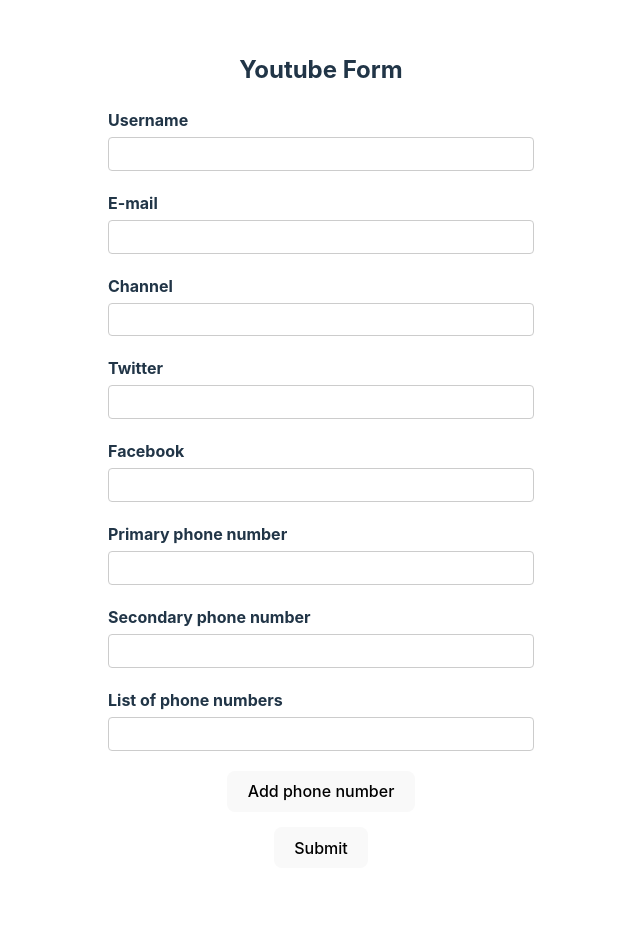
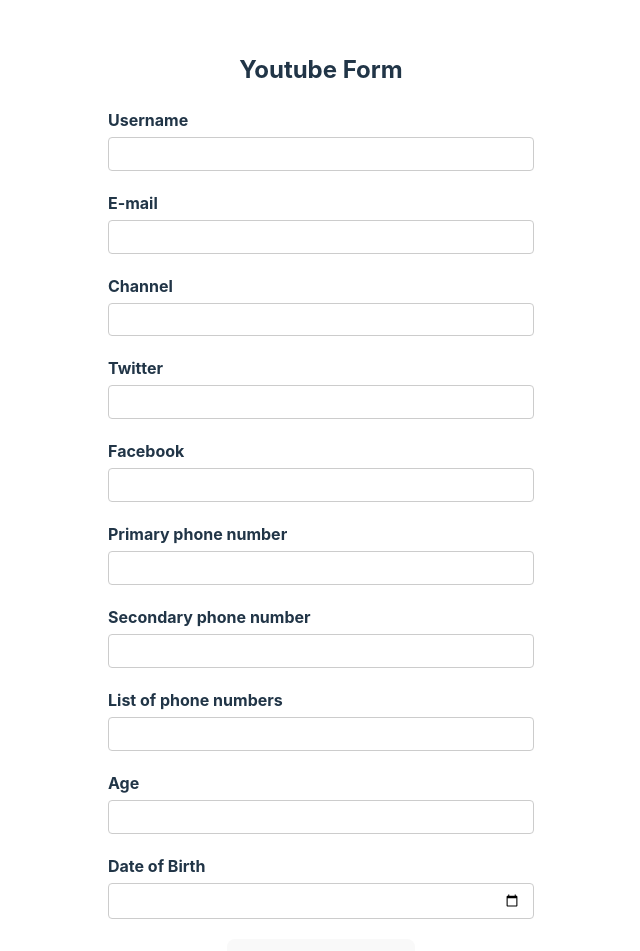
Before and after one commit to amandeep90s/react-hook-form-tutorial, a React (Vite) app: page / in a window 1280 px wide. Shown: the top 951 px of the page, without its empty margins (319-959 px from the left). Before the commit the page ends 900 px from the top, so only its background shows below. Built offline with nearby package versions, Linux system fonts and the light colour scheme.

Commit message:
feat: Watch field values

```diff
--- a/src/components/YoutubeForm.tsx
+++ b/src/components/YoutubeForm.tsx
@@ -1,4 +1,5 @@
 import { DevTool } from '@hookform/devtools';
+import { useEffect } from 'react';
 import { useFieldArray, useForm } from 'react-hook-form';
 
 type PhoneNumbers = {
@@ -15,6 +16,8 @@
   };
   phoneNumbers: string[];
   phNumbers: PhoneNumbers[];
+  age: number;
+  dob: Date;
 };
 
 const YoutubeForm = () => {
@@ -29,9 +32,11 @@
       },
       phoneNumbers: ['', ''],
       phNumbers: [{ number: '' }],
+      age: 0,
+      dob: new Date(),
     },
   });
-  const { register, control, handleSubmit, formState } = form;
+  const { register, control, handleSubmit, formState, watch } = form;
   const { errors } = formState;
 
   const { append, fields, remove } = useFieldArray({
@@ -43,9 +48,23 @@
     console.log('Form submitted', data);
   };
 
+  useEffect(() => {
+    const subscription = watch((value) => console.log(value));
+
+    return () => {
+      subscription.unsubscribe();
+    };
+  }, [watch]);
+
+  // const watchUsername = watch(['username', 'email']);
+
+  // const watchAllFields = watch();
+
   return (
     <div>
       <h2>Youtube Form</h2>
+      {/* <h2>Watched Username: {watchUsername} </h2>
+      <p>{JSON.stringify(watchAllFields)}</p> */}
       <form onSubmit={handleSubmit(onSubmit)} noValidate>
         <div className='form-control'>
           <label htmlFor='username'>Username</label>
@@ -187,6 +206,32 @@
               </div>
             ))}
 
+            <div className='form-control'>
+              <label htmlFor='age'>Age</label>
+              <input
+                type='number'
+                id='age'
+                {...register('age', {
+                  valueAsNumber: true,
+                  required: 'Age is required',
+                })}
+              />
+              {errors.age && <p className='error'>{errors.age.message}</p>}
+            </div>
+
+            <div className='form-control'>
+              <label htmlFor='dob'>Date of Birth</label>
+              <input
+                type='date'
+                id='dob'
+                {...register('dob', {
+                  valueAsDate: true,
+                  required: 'Date of Birth is required',
+                })}
+              />
+              {errors.dob && <p className='error'>{errors.dob.message}</p>}
+            </div>
+
             <button
               type='button'
               style={{ marginBottom: 15 }}
```
